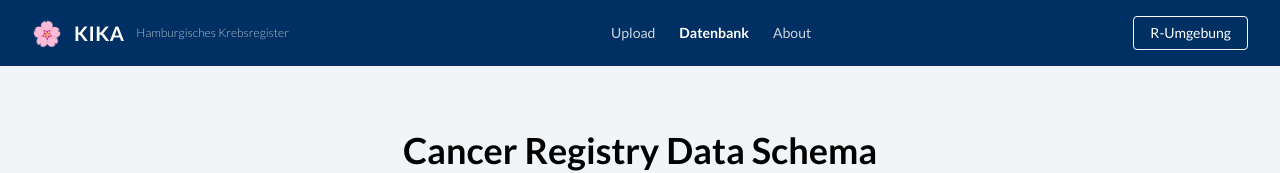
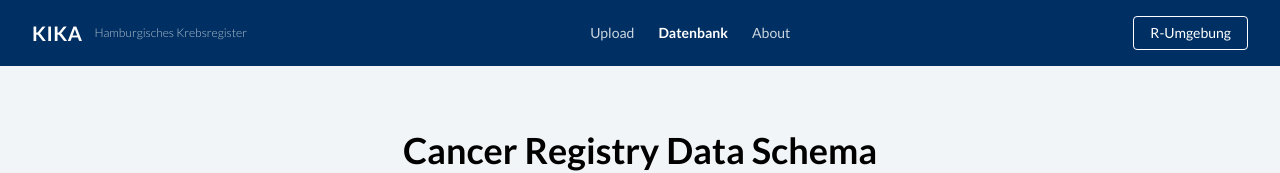
Before and after one commit to djxmdjxm/hkr-krebs-web, a Next.js app: page /schema in a window 1280 px wide. Shown: the top 173 px of the page. Built offline with nearby package versions, Linux system fonts and the light colour scheme.

Commit message:
fix(web): Blumen-Emoji aus Kopfzeile entfernen

```diff
--- a/src/components/PageHeader.tsx
+++ b/src/components/PageHeader.tsx
@@ -21,7 +21,6 @@ export default function PageHeader() {
     >
       {/* Logo */}
       <Link href="/" className="flex items-center gap-3 no-underline">
-        <span className="text-2xl">&#127800;</span>
         <span className="font-bold text-xl text-white tracking-wide">KIKA</span>
         <span className="text-xs font-light text-white opacity-70 hidden sm:block">
           Hamburgisches Krebsregister
```
